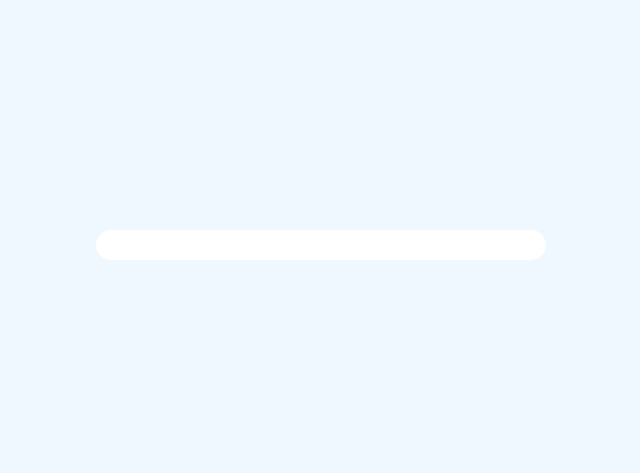
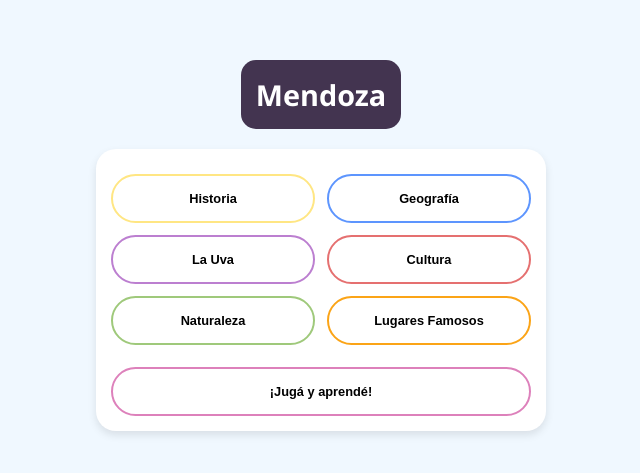
Before and after one commit to Guada65/edi_proyecto, a plain HTML site: page index.html in a window 1280 px wide. Shown: the part 155-628 px from the top of the page, without its empty margins (319-959 px from the left). Drawn offline with Linux system fonts and the light colour scheme.

Commit message:
AgregarEncabezado

```diff
--- a/index.html
+++ b/index.html
@@ -6,6 +6,7 @@
         <link rel="stylesheet" href="style.css">
         <meta name="viewport" content="width=device-width, initial-scale=1.0">
     </head>
+        <header-mendoza></header-mendoza>
     <body>
         <div class="menu-principal">
             <menu-mendoza></menu-mendoza>
--- a/menu.js
+++ b/menu.js
@@ -0,0 +1,29 @@
+class HeaderMendoza extends HTMLElement {
+    connectedCallback() {
+        this.innerHTML = `
+            <header class="encabezado-sitio">
+                <h1 class="titulo-principal">Mendoza</h1>
+            </header>
+        `;
+    }
+}
+customElements.define('header-mendoza', HeaderMendoza);
+
+class MenuPrincipal extends HTMLElement {
+    connectedCallback() {
+        this.innerHTML = `
+            <div class="botones-contenedor">
+                <a href="historia.html"><button class="historia">Historia</button></a>
+                <a href="geografia.html"><button class="geografia">Geografía</button></a>
+                <a href="uva.html"><button class="uva">La Uva</button></a>
+                <a href="cultura.html"><button class="cultura">Cultura</button></a>
+                <a href="naturaleza.html"><button class="naturaleza">Naturaleza</button></a>
+                <a href="lugares.html"><button class="lugares">Lugares Famosos</button></a>
+            </div>
+            <a href="juego.html" class="contenedor-juego">
+                <button class="jugar-aprender">¡Jugá y aprendé!</button>
+            </a>
+        `;
+    }
+}
+customElements.define('menu-mendoza', MenuPrincipal);
--- a/style.css
+++ b/style.css
@@ -1,7 +1,8 @@
-body{
+body {
     font-family: 'Segoe UI', Tahoma, Geneva, Verdana, sans-serif;
     background-color: aliceblue;
     display: flex;
+    flex-direction: column;
     justify-content: center;
     align-items: center;
     min-height: 100vh;
@@ -14,72 +15,80 @@ body{
     box-sizing: inherit;
 }
 
-.menu-principal{
+.menu-principal {
     background-color: white;
     border-radius: 20px;
-    box-shadow: 0 4px 8px (rgba(0, 0, 0, 1));
+    box-shadow: 0 4px 8px rgba(0, 0, 0, 0.1);
     width: 100%;
     max-width: 450px;
     padding: 15px;
 }
 
-.botones-contenedor{
+.botones-contenedor {
     display: grid;
     grid-template-columns: 1fr;
     gap: 12px;
     padding: 10px 0;
 }
 
-.botones-contenedor a{
+.botones-contenedor a {
     display: block;
     width: 100%;
     text-decoration: none;
 }
 
-.botones-contenedor a button{
+.botones-contenedor a button {
     width: 100%;
 }
 
-button{
+button {
     background-color: white;
     border: 2px solid;
     border-radius: 50px;
     padding: 15px;
     font-size: 0.80em;
     font-weight: bold;
+    cursor: pointer;
 }
 
-.jugar-aprender{
+.jugar-aprender {
     width: 100%;
     border-color: #DD81BB;
 }
 
-.contenedor-juego{
-    grid-column: span 2;
+.contenedor-juego {
+    display: block;
     width: 100%;
+    margin-top: 12px;
 }
 
-.historia{
-    border-color: #FFE683;
-}
-.geografia{
-    border-color: #5D95FE ;
-}
-.uva{
-    border-color: #BC7FD0;
-}
-.cultura{
-    border-color: #E57070;
-}
-.naturaleza{
-    border-color: #9FC97B;
-}
-.lugares{
-    border-color: #FBA417;
-}
+.historia { border-color: #FFE683; }
+.geografia { border-color: #5D95FE; }
+.uva { border-color: #BC7FD0; }
+.cultura { border-color: #E57070; }
+.naturaleza { border-color: #9FC97B; }
+.lugares { border-color: #FBA417; }
 
 @media (min-width: 360px) {
     .botones-contenedor {
         grid-template-columns: repeat(2, 1fr);
     }
 }
+
+.encabezado-sitio {
+    background-color: #433450;
+    text-align: center;
+    padding: 15px;
+    margin-bottom: 20px;
+    border-radius: 15px;
+    width: 100%;
+    max-width: 450px;
+}
+
+.titulo-principal {
+    font-family: 'Segoe UI', Tahoma, Geneva, Verdana, sans-serif;
+    font-size: 1.8em;
+    margin: 0;
+    color: white;
+    font-weight: 800;
+}
```
Also changed, not shown: historia.html (+6 -5 lines).
